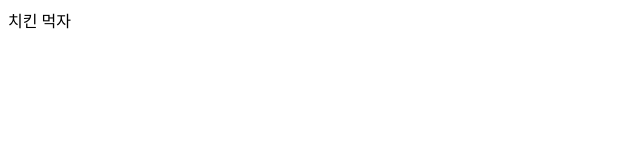
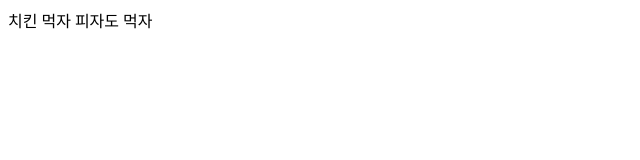
Before and after one commit to ChulWhan/Rabbit, a plain HTML site: page index.html in a window 1280 px wide. Shown: the full height of the page, 0-640 px from the left. Drawn offline with Linux system fonts and the light colour scheme.

Commit message:
피자 추가

```diff
--- a/index.html
+++ b/index.html
@@ -8,5 +8,6 @@
 </head>
 <body>
     치킨 먹자
+    피자도 먹자
 </body>
 </html>
```
